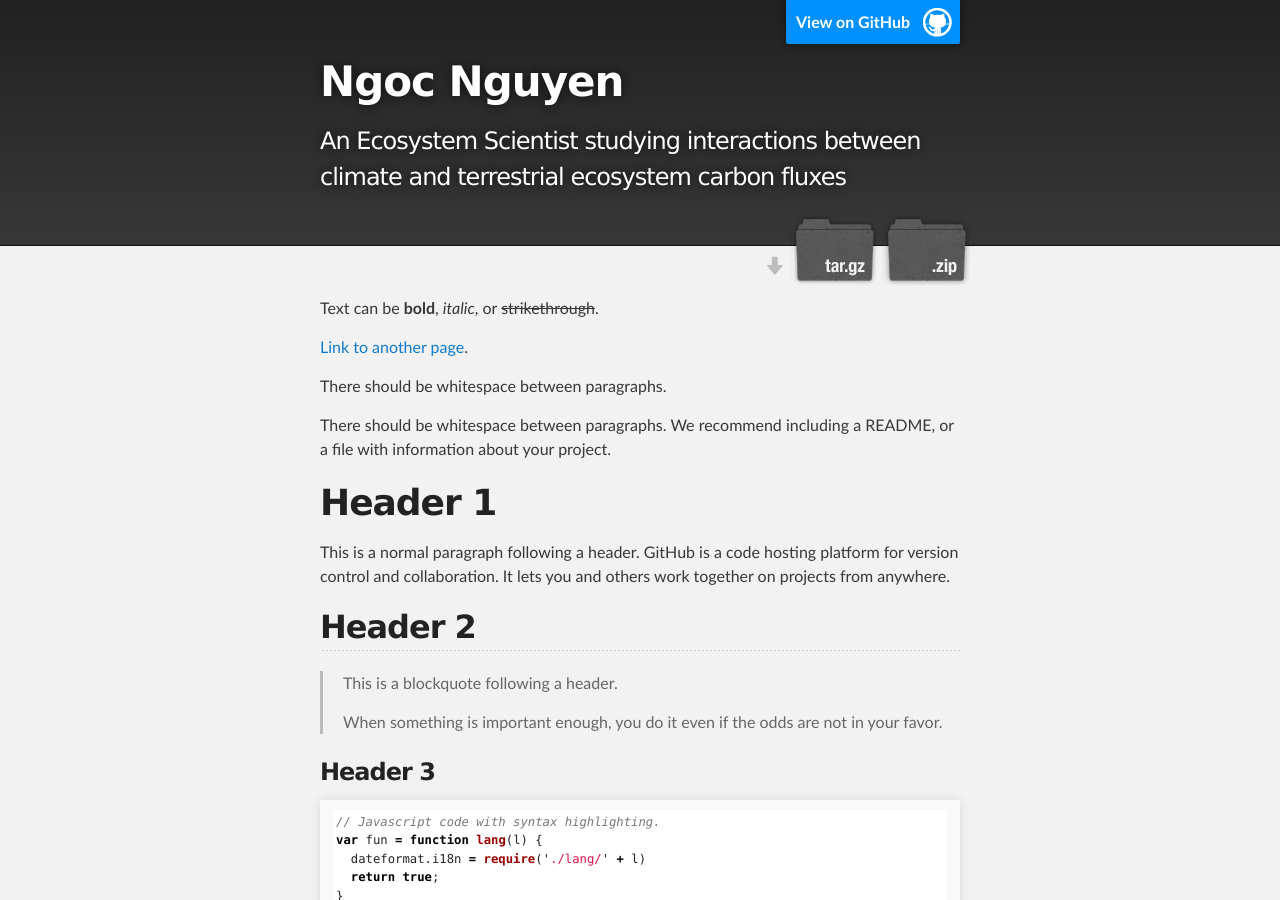
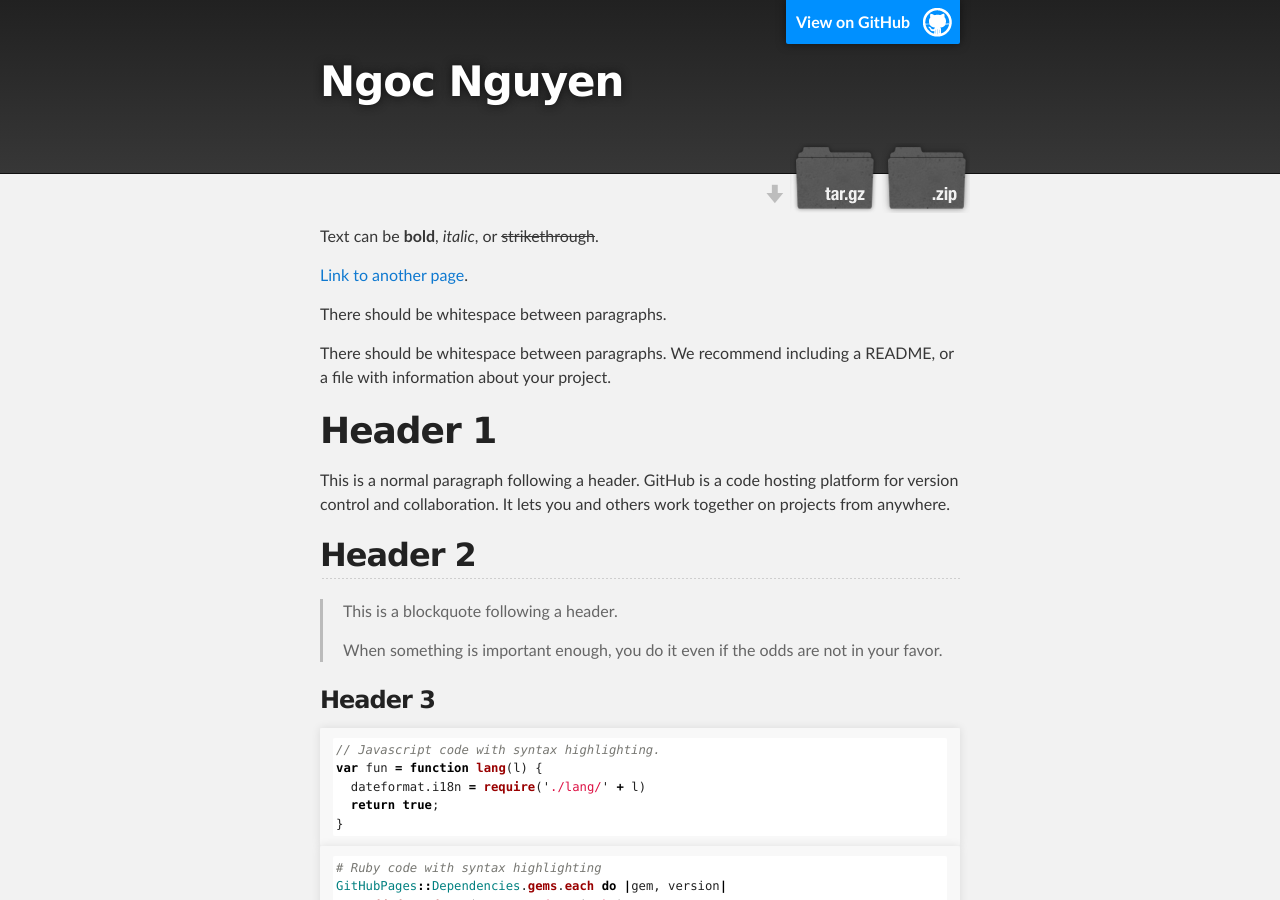
Before and after one commit to ngocnguyen99/marshmallow_do_science, a Jekyll site: the page built from index.md, in a window 1280 px wide and 900 px high. Built offline with Jekyll 4.4.1, drawn with Linux system fonts in a browser that asks for light colours; the repository's description, which GitHub fills in, is left out.

Commit message:
Update _config.yml

```diff
--- a/_config.yml
+++ b/_config.yml
@@ -5,7 +5,6 @@ gem "github-pages", group: :jekyll_plugins
 show_downloads: true
 #########
 title: Ngoc Nguyen
-description: An Ecosystem Scientist studying interactions between climate and terrestrial ecosystem carbon fluxes
 show_downloads: true
 google_analytics:
 theme: jekyll-theme-slate
```
